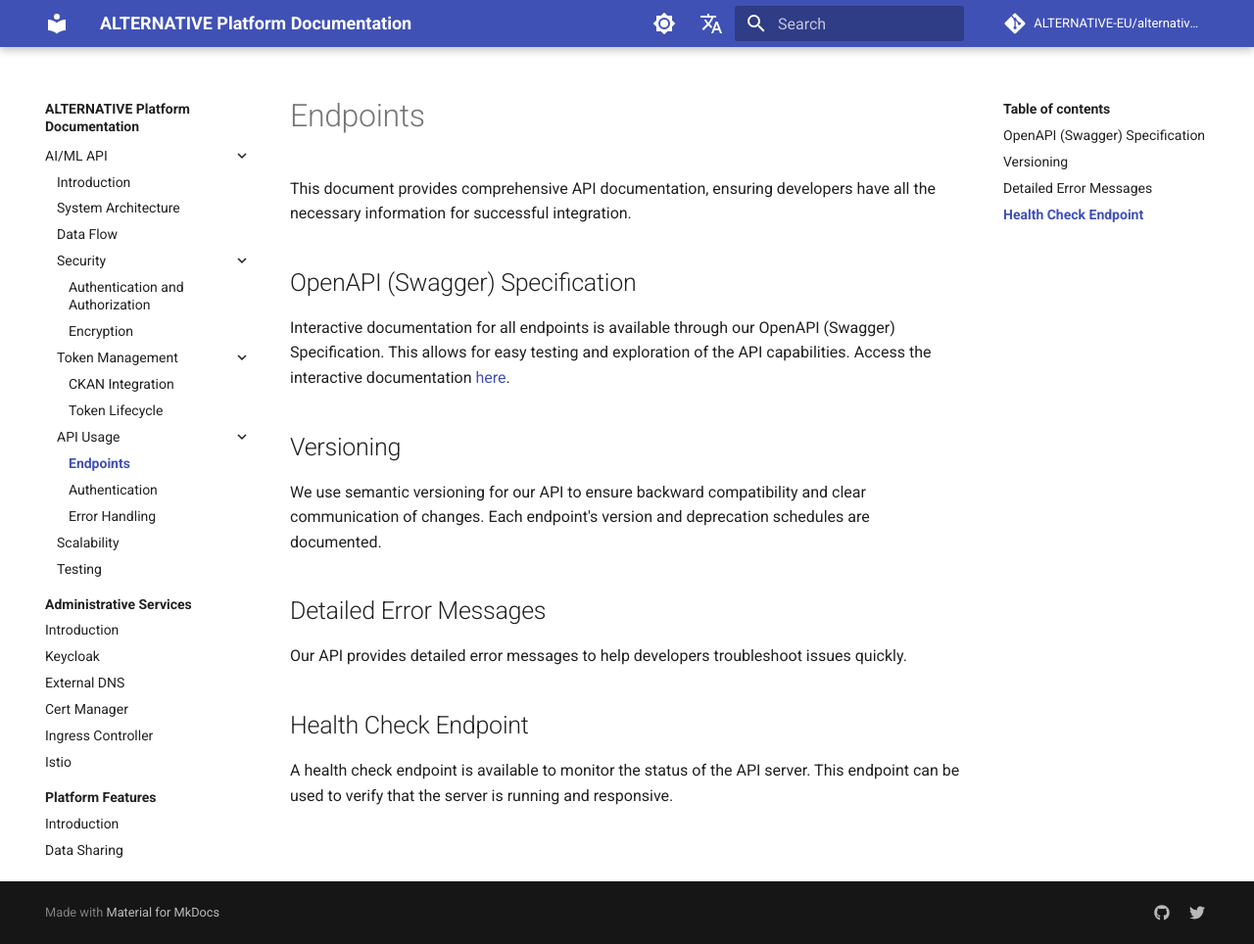
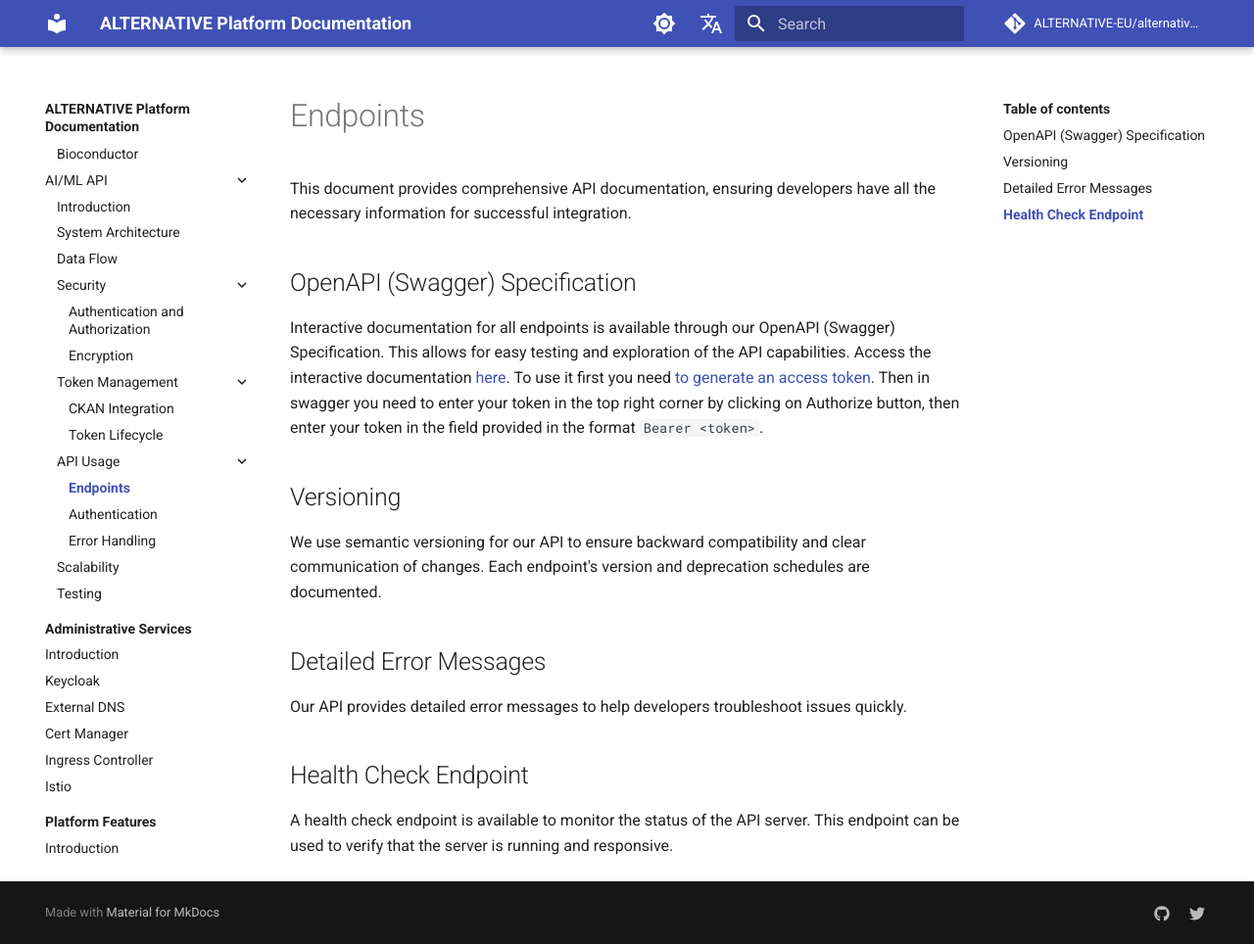
Before and after one commit to ALTERNATIVE-EU/alternative.github.io, an MkDocs documentation site: the page built from docs/docs/user-services/ai-ml-api/api-usage/endpoints.md, in a window 1280 px wide and 964 px high. Shown: the whole window at 98% size. Built offline with MkDocs 1.6.1 and Material for MkDocs 9.7.7, drawn with Linux system fonts in a browser that asks for light colours; comment, search, counter and statistics services are not loaded.

```diff
--- a/docs/docs/user-services/ai-ml-api/api-usage/endpoints.md
+++ b/docs/docs/user-services/ai-ml-api/api-usage/endpoints.md
@@ -4,7 +4,7 @@ This document provides comprehensive API documentation, ensuring developers have
 
 
 ## OpenAPI (Swagger) Specification
-Interactive documentation for all endpoints is available through our OpenAPI (Swagger) Specification. This allows for easy testing and exploration of the API capabilities. Access the interactive documentation [here](#).
+Interactive documentation for all endpoints is available through our OpenAPI (Swagger) Specification. This allows for easy testing and exploration of the API capabilities. Access the interactive documentation [here](https://ai-ml-api.platform.alternative-project.eu/swagger). To use it first you need [to generate an access token](https://alternative-eu.github.io/alternative.github.io/user-services/ai-ml-api/token-management/token-lifecycle/#obtaining-tokens). Then in swagger you need to enter your token in the top right corner by clicking on Authorize button, then enter your token in the field provided in the format `Bearer <token>`.
 
 ## Versioning
 We use semantic versioning for our API to ensure backward compatibility and clear communication of changes. Each endpoint's version and deprecation schedules are documented.
```
